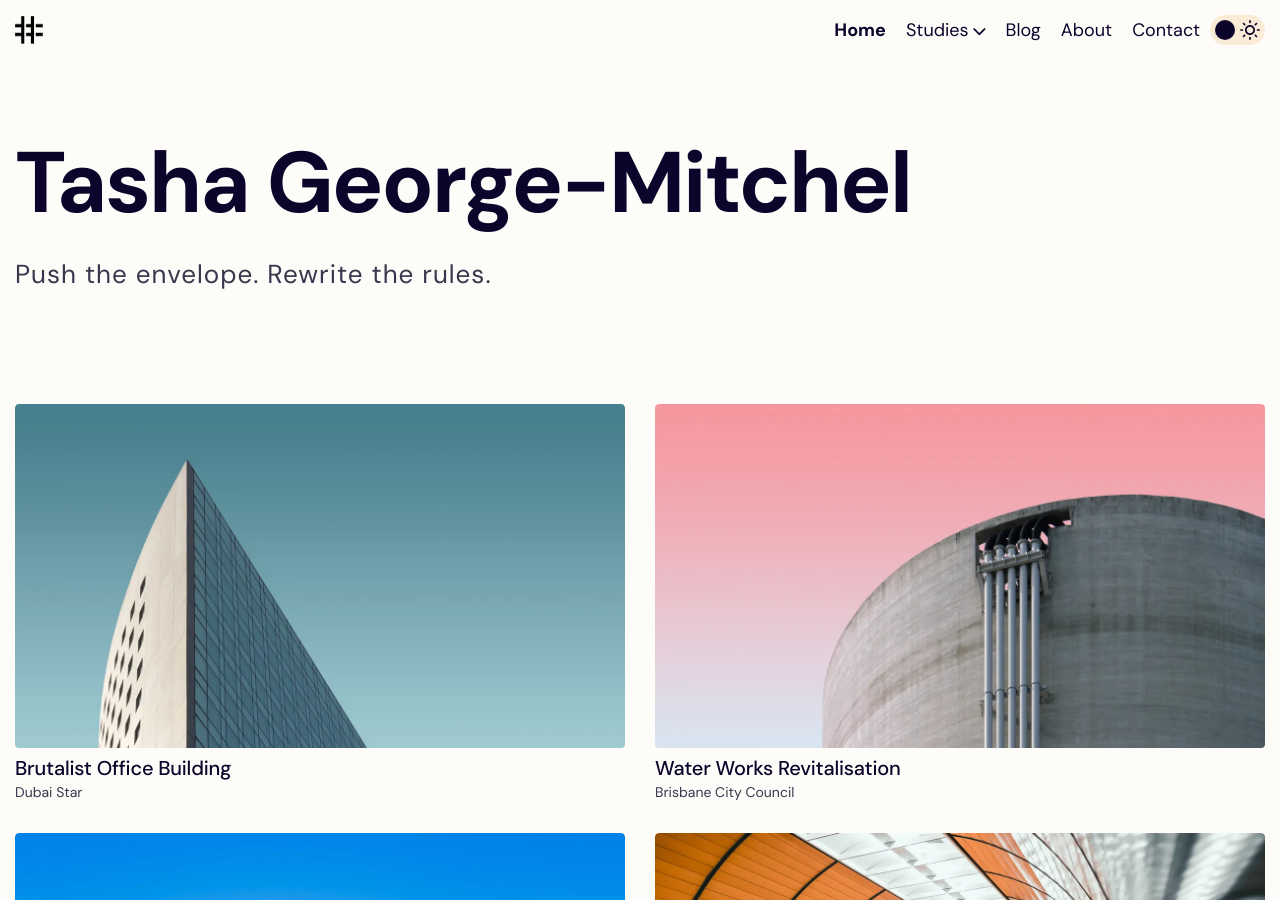
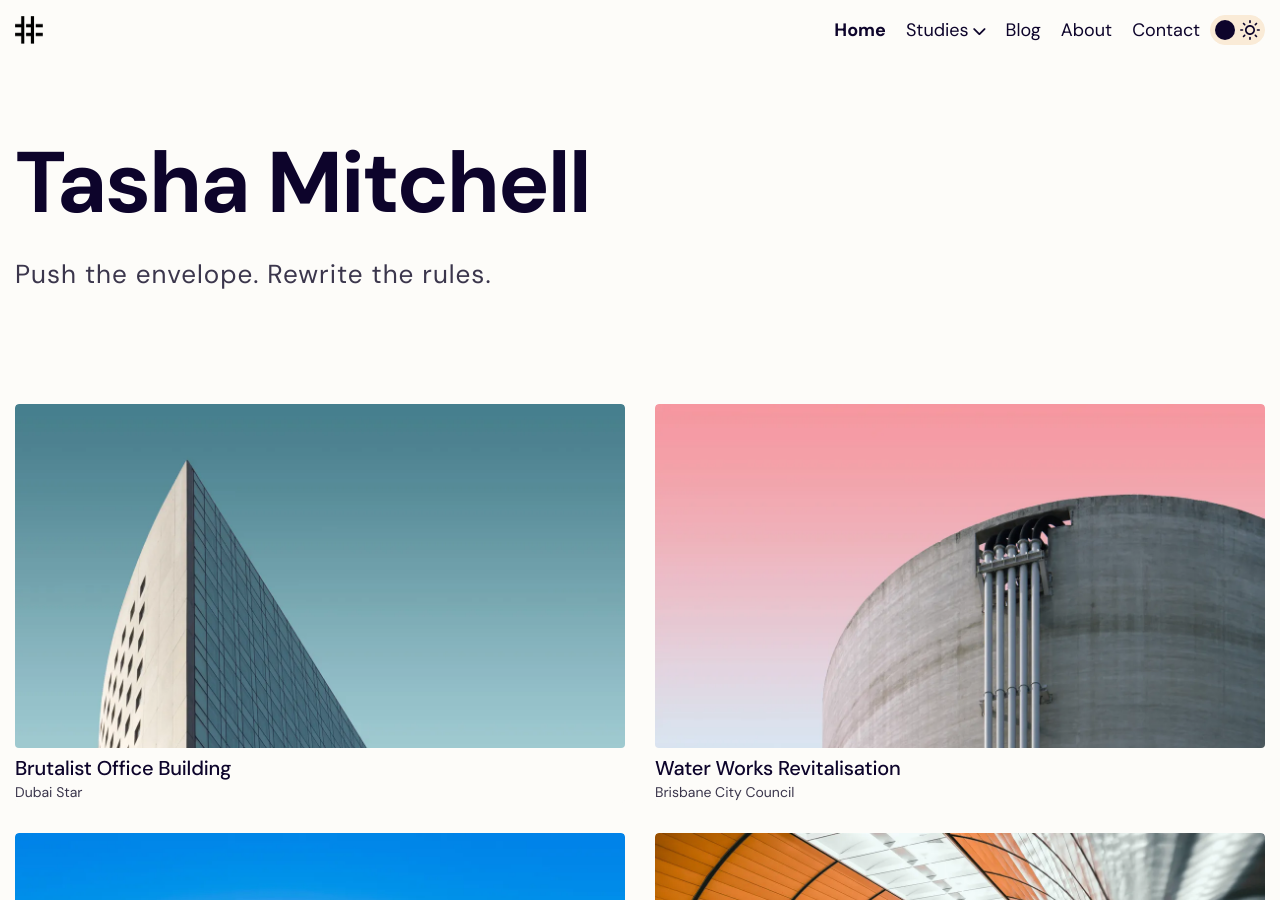
Before and after one commit to tglivebold/portfolio, a Jekyll site: the page built from pages/home.md, in a window 1280 px wide and 900 px high. Built offline with Jekyll 4.4.1, drawn with Linux system fonts in a browser that asks for light colours.

Commit message:
Update home.md

```diff
--- a/pages/home.md
+++ b/pages/home.md
@@ -1,10 +1,10 @@
 ---
 layout: home
 permalink: "/"
-title: "Tasha George-Mitchel"
+title: "Tasha Mitchell"
 description: "Push the envelope. Rewrite the rules."
 meta_description: "Explore my portfolio site and discover how my strategic creative direction drives growth."
-meta_title: Tasha George-Mitchell | Strategist, Innovator, Leader | Portfolio
+meta_title: Tasha Mitchell | Strategist, Innovator, Leader | Portfolio
 subscribe: false
 
 projects:
```
